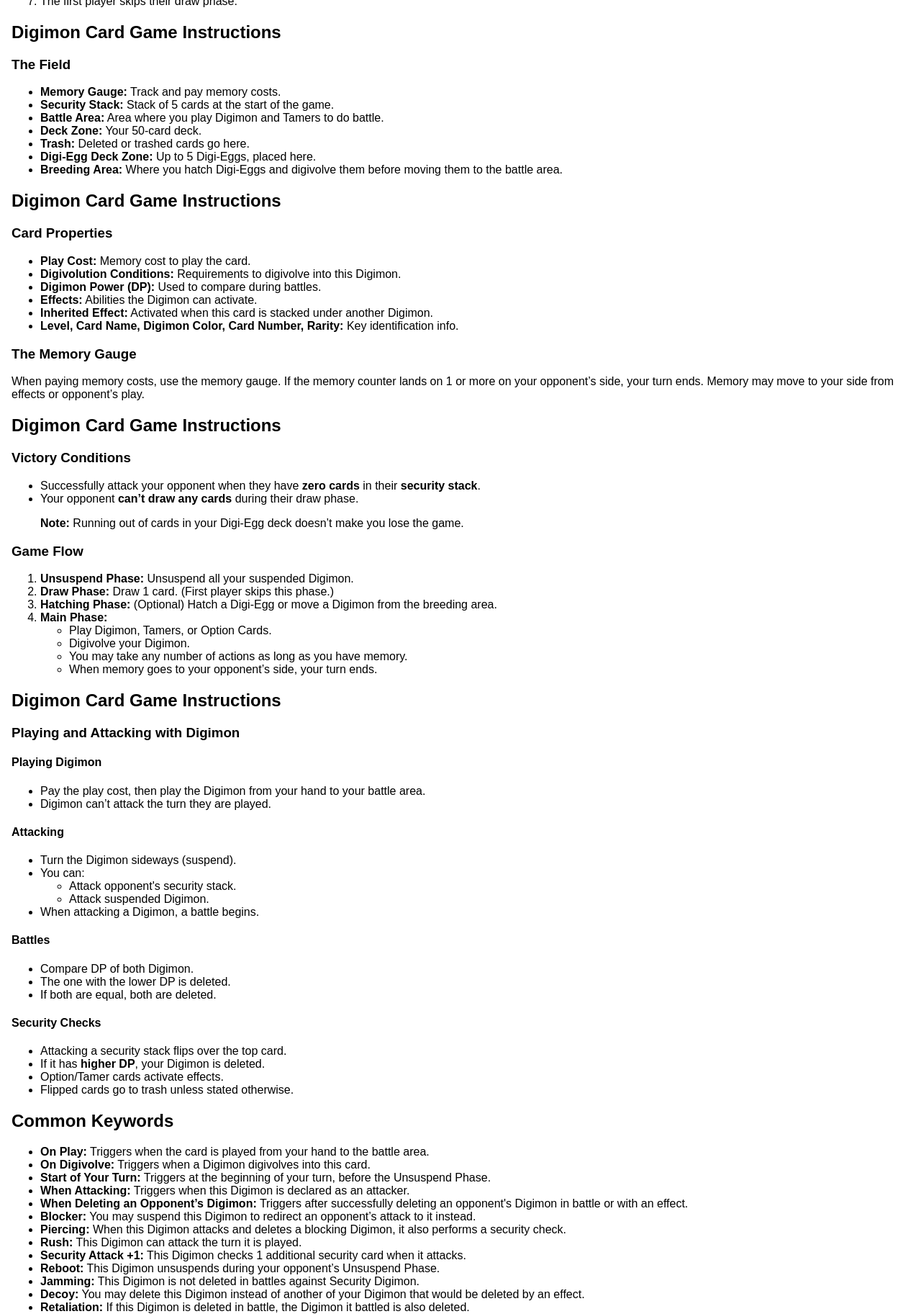
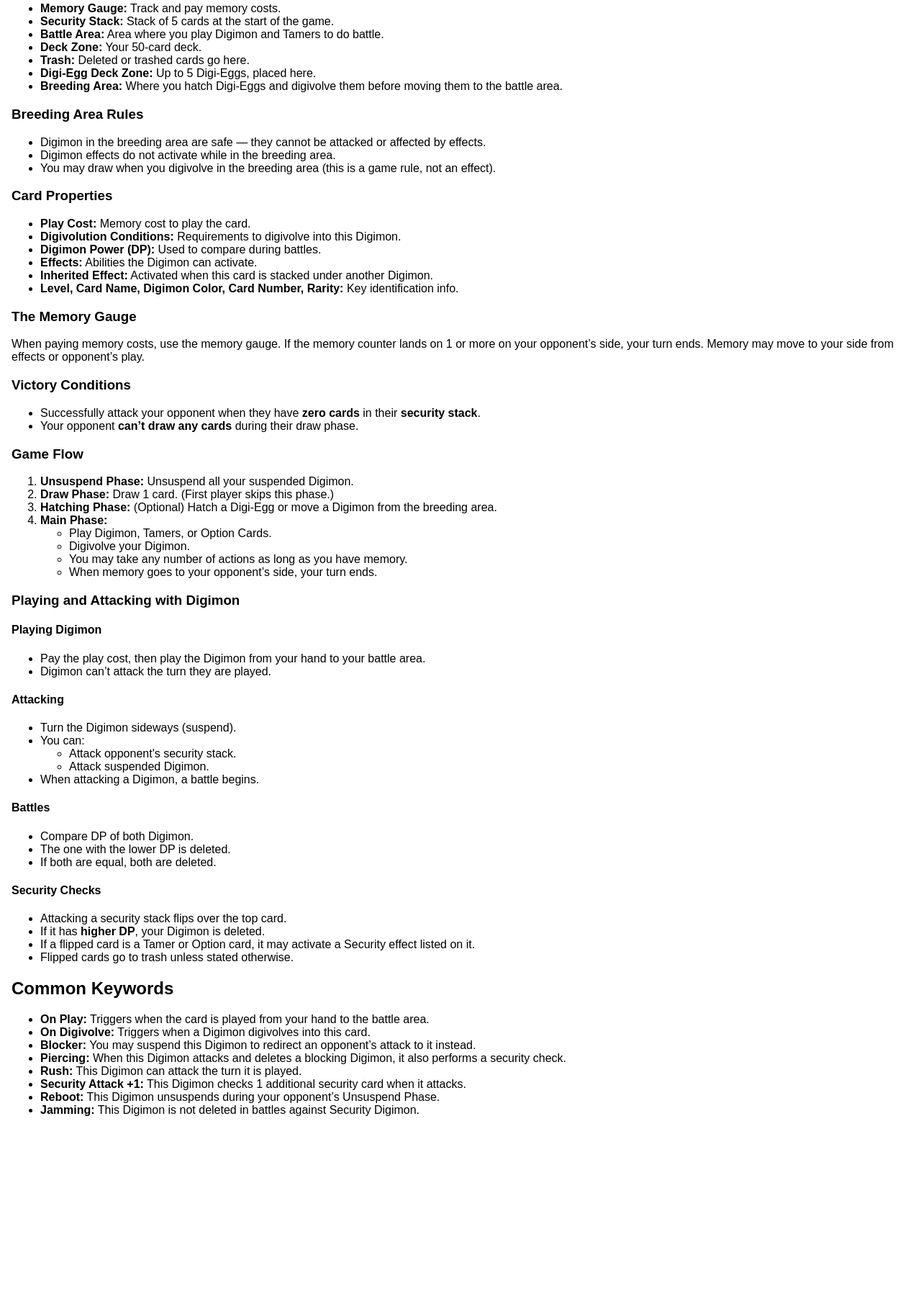
Before and after one commit to JoeDuncko/digimon-tools, an Astro site: page /quickstart in a window 1280 px wide. Shown: the part 828-2653 px from the top of the page at 72% size. After the commit the page ends 2379 px from the top, so only its background shows below. Built offline with nearby package versions, Linux system fonts and the light colour scheme; Astro itself is replaced by a stand-in of ours.

Commit message:
Update QuickStart.astro

```diff
--- a/src/components/QuickStart.astro
+++ b/src/components/QuickStart.astro
@@ -17,17 +17,17 @@
 
     <h3>Tamer Cards</h3>
     <ul>
-        <li>Tamer cards have various useful effects.</li>
-        <li>If you have multiple Tamers in play, their effects stack.</li>
+        <li>Once played, Tamers stay on the field and their effects remain active.</li>
     </ul>
 
     <h3>Option Cards</h3>
     <ul>
-        <li>These cards have conditions that must be met before you can use them.</li>
-        <li>They can help give you an advantage in battle.</li>
+        <li>
+            To play an Option card, you must have a Digimon or Tamer on the field of the same color.
+            The breeding area counts.
+        </li>
+        <li>Option cards are sent to the trash after use, unless stated otherwise.</li>
     </ul>
-
-    <h2>Digimon Card Game Instructions</h2>
 
     <h3>Deck Construction</h3>
     <ul>
@@ -50,8 +50,6 @@
         <li>The first player skips their draw phase.</li>
     </ol>
 
-    <h2>Digimon Card Game Instructions</h2>
-
     <h3>The Field</h3>
     <ul>
         <li><strong>Memory Gauge:</strong> Track and pay memory costs.</li>
@@ -68,7 +66,17 @@
         </li>
     </ul>
 
-    <h2>Digimon Card Game Instructions</h2>
+    <h3>Breeding Area Rules</h3>
+    <ul>
+        <li>
+            Digimon in the breeding area are safe — they cannot be attacked or affected by effects.
+        </li>
+        <li>Digimon effects do not activate while in the breeding area.</li>
+        <li>
+            You may draw when you digivolve in the breeding area (this is a game rule, not an
+            effect).
+        </li>
+    </ul>
 
     <h3>Card Properties</h3>
     <ul>
@@ -94,8 +102,6 @@
         opponent’s play.
     </p>
 
-    <h2>Digimon Card Game Instructions</h2>
-
     <h3>Victory Conditions</h3>
     <ul>
         <li>
@@ -104,9 +110,6 @@
         </li>
         <li>Your opponent <strong>can’t draw any cards</strong> during their draw phase.</li>
     </ul>
-    <blockquote>
-        <strong>Note:</strong> Running out of cards in your Digi-Egg deck doesn’t make you lose the game.
-    </blockquote>
 
     <h3>Game Flow</h3>
     <ol>
@@ -126,8 +129,6 @@
             </ul>
         </li>
     </ol>
-
-    <h2>Digimon Card Game Instructions</h2>
 
     <h3>Playing and Attacking with Digimon</h3>
 
@@ -161,7 +162,10 @@
     <ul>
         <li>Attacking a security stack flips over the top card.</li>
         <li>If it has <strong>higher DP</strong>, your Digimon is deleted.</li>
-        <li>Option/Tamer cards activate effects.</li>
+        <li>
+            If a flipped card is a Tamer or Option card, it may activate a Security effect listed on
+            it.
+        </li>
         <li>Flipped cards go to trash unless stated otherwise.</li>
     </ul>
 
@@ -171,17 +175,6 @@
             <strong>On Play:</strong> Triggers when the card is played from your hand to the battle area.
         </li>
         <li><strong>On Digivolve:</strong> Triggers when a Digimon digivolves into this card.</li>
-        <li>
-            <strong>Start of Your Turn:</strong> Triggers at the beginning of your turn, before the Unsuspend
-            Phase.
-        </li>
-        <li>
-            <strong>When Attacking:</strong> Triggers when this Digimon is declared as an attacker.
-        </li>
-        <li>
-            <strong>When Deleting an Opponent’s Digimon:</strong> Triggers after successfully deleting
-            an opponent's Digimon in battle or with an effect.
-        </li>
         <li>
             <strong>Blocker:</strong> You may suspend this Digimon to redirect an opponent’s attack to
             it instead.
@@ -201,14 +194,6 @@
         <li>
             <strong>Jamming:</strong> This Digimon is not deleted in battles against Security Digimon.
         </li>
-        <li>
-            <strong>Decoy:</strong> You may delete this Digimon instead of another of your Digimon that
-            would be deleted by an effect.
-        </li>
-        <li>
-            <strong>Retaliation:</strong> If this Digimon is deleted in battle, the Digimon it battled
-            is also deleted.
-        </li>
     </ul>
 </div>
 
```
